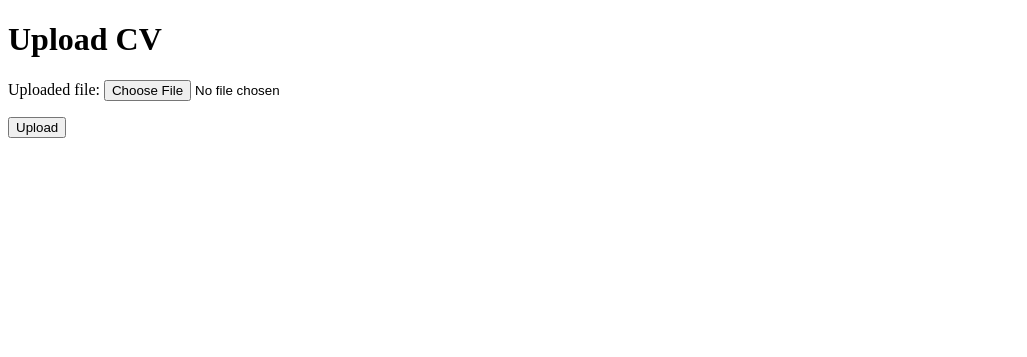
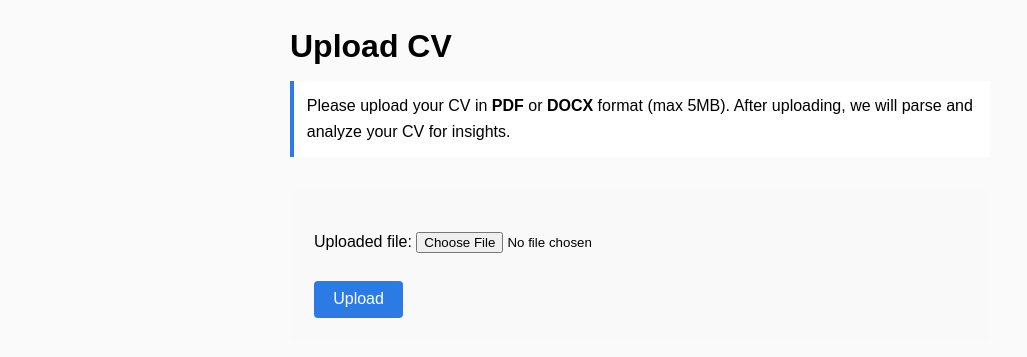
Before and after one commit to Gamal-ali94/CV_Analysis, a Django app: page / in a window 1280 px wide. Shown: the top 357 px of the page, without its empty margins (0-1027 px from the left). Run offline with Django 5.2, Linux system fonts and the light colour scheme.

Commit message:
updating html and adding try except around file_path

```diff
--- a/core/views.py
+++ b/core/views.py
@@ -16,7 +16,14 @@ def upload_cv(request):
         form = CandidateForm(request.POST, request.FILES)
         if form.is_valid():
             candidate = form.save()
-            file_path = candidate.uploaded_file.path
+            try:
+                file_path = candidate.uploaded_file.path
+            except ValueError:
+                messages.error(
+                    request, "No file was provided, Upload a PDF or DOCX file."
+                )
+                candidate.delete()
+                return redirect("upload_cv")
             extracted_text = extract_text_from_file(file_path)
             try:
                 candidate_data = json.loads(parse_resume_with_llm(extracted_text))
--- a/templates/core/upload.html
+++ b/templates/core/upload.html
@@ -1,16 +1,69 @@
 <!DOCTYPE html>
 <html lang="en">
 <head>
-    <meta charset="UTF-8">
-    <meta name="viewport" content="width=device-width, initial-scale=1.0">
-    <title>Upload CV</title>
+  <meta charset="UTF-8" />
+  <meta name="viewport" content="width=device-width, initial-scale=1.0"/>
+  <title>Upload CV</title>
+  <style>
+    body {
+      font-family: Arial, sans-serif;
+      margin: 20px auto;
+      max-width: 700px;
+      line-height: 1.6;
+      background-color: #fafafa;
+    }
+    h1, h2 {
+      margin-bottom: 0.5rem;
+    }
+    .upload-container {
+      background: #f9f9f9;
+      padding: 1.5rem;
+      border-radius: 6px;
+      margin-top: 2rem;
+    }
+    form {
+      display: flex;
+      flex-direction: column;
+    }
+    form p {
+      margin-bottom: 0.8rem;
+    }
+    button {
+      align-self: flex-start;
+      padding: 0.6rem 1.2rem;
+      font-size: 1rem;
+      background-color: #2c7be5;
+      color: #ffffff;
+      border: none;
+      border-radius: 4px;
+      cursor: pointer;
+      margin-top: 0.8rem;
+    }
+    button:hover {
+      background-color: #1a5cb8;
+    }
+    .instructions {
+      background: #fff;
+      border-left: 4px solid #2c7be5;
+      padding: 0.8rem;
+      margin-bottom: 1rem;
+    }
+    .instructions p {
+      margin: 0;
+    }
+  </style>
 </head>
 <body>
-    <h1>Upload CV</h1>
+  <h1>Upload CV</h1>
+
+  <div class="instructions">
+    <p>Please upload your CV in <strong>PDF</strong> or <strong>DOCX</strong> format (max 5MB).
+       After uploading, we will parse and analyze your CV for insights.</p>
+  </div>
+
+  <div class="upload-container">
     <form action="" method="POST" enctype="multipart/form-data">
-        {% csrf_token %}
-        {{ form.as_p }}
-        <button type="submit">Upload</button>
-    </form>
-</body>
-</html>
+      {% csrf_token %}
+      {{ form.as_p }}
+      <button type="submit">Upload</button>
+    </form
```
Also changed, not shown: templates/core/candidate.html (+139 -10 lines), templates/core/handle_response.html (+64 -10 lines).
